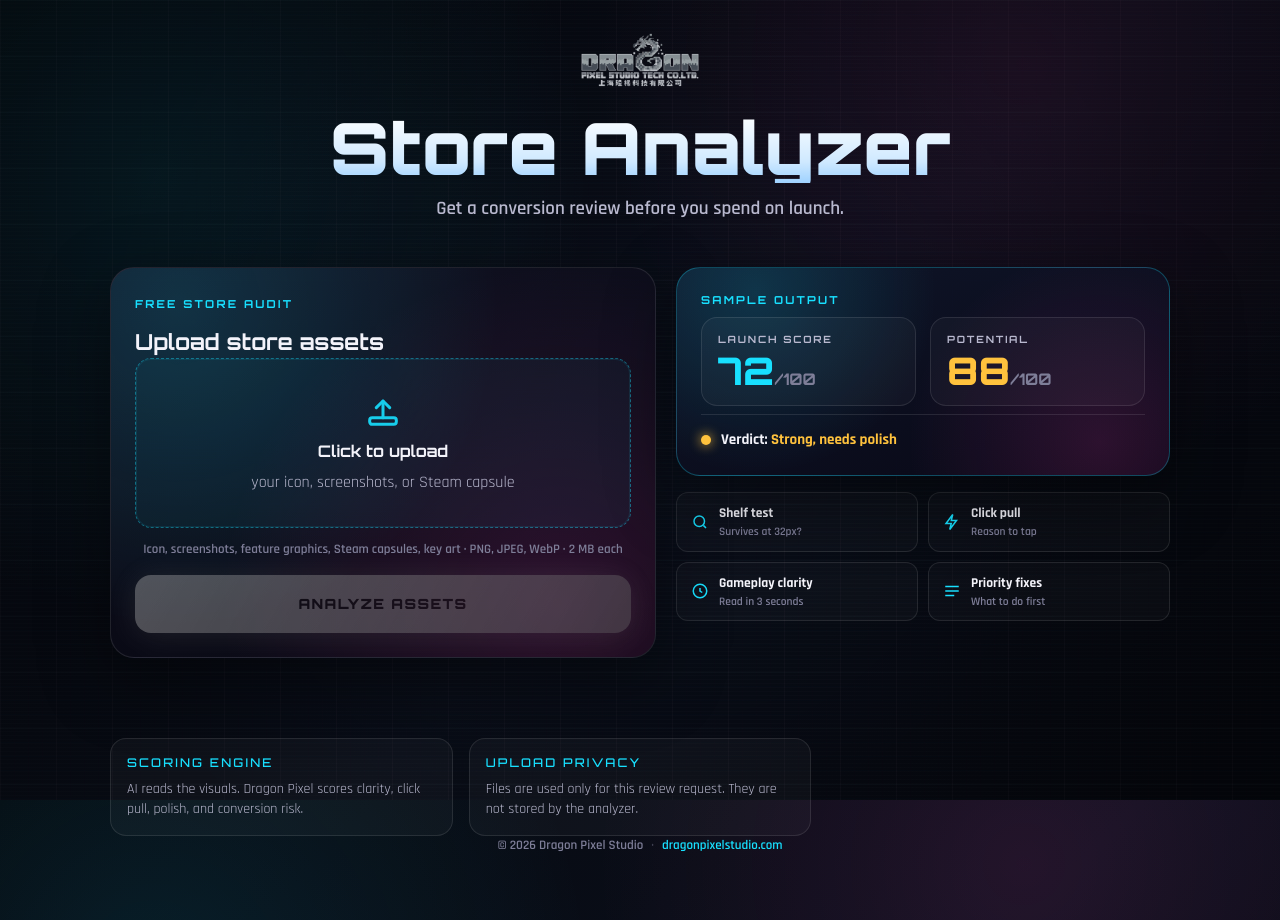
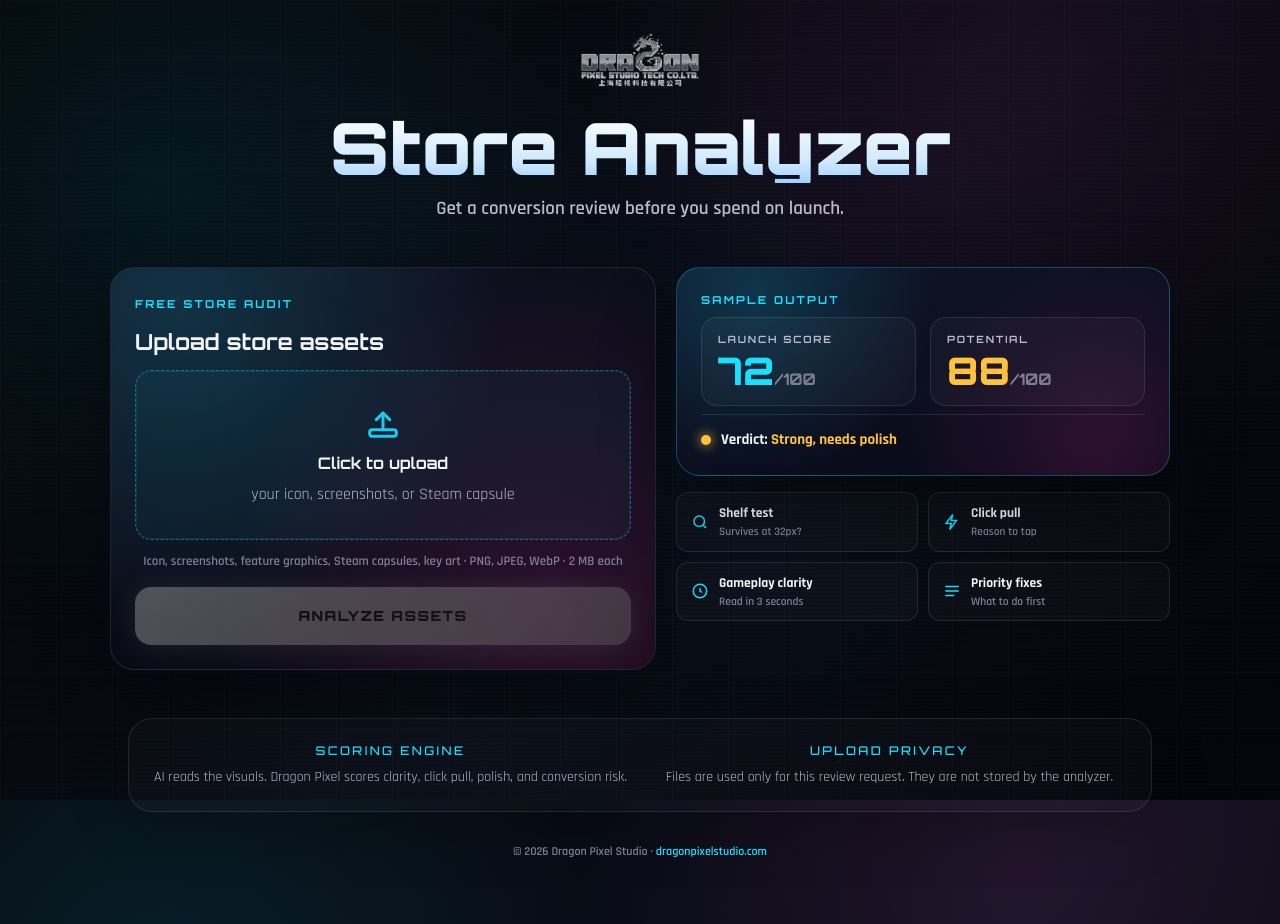
Before and after one commit to dragonpixelstudio/store-analyzer, a Next.js app: page / in a window 1280 px wide. Built offline with nearby package versions, Linux system fonts and the light colour scheme.

Commit message:
Polish analyzer upload and trust sections

```diff
--- a/app/page.tsx
+++ b/app/page.tsx
@@ -914,6 +914,7 @@ export default function Home() {
               Free store audit
             </span>
             <h2 className="font-brand text-[22px] font-bold">Upload store assets</h2>
+            <p className="mt-3 max-w-md text-sm font-semibold text-[var(--muted)]"> </p>
 
             {/* dropzone */}
             <label
@@ -1517,34 +1518,37 @@ export default function Home() {
       )}
 
       {/* footer */}
-      <footer className="mt-4 pt-6">
-<div className="mt-10 grid gap-4 text-sm md:grid-cols-3">
-  <div className="rounded-2xl border border-white/10 bg-white/[0.03] p-4">
-    <p className="font-brand text-xs uppercase tracking-[0.18em] text-[var(--cyan)]">
+<footer className="mt-12 text-center">
+<div className="mx-auto grid max-w-5xl grid-cols-1 gap-6 rounded-3xl border border-white/10 bg-white/[0.02] px-6 py-6 shadow-[0_18px_60px_rgba(0,0,0,.2)] md:grid-cols-2">
+  <div className="text-center">
+    <p className="font-brand text-xs uppercase tracking-[0.2em] text-[var(--cyan)]">
       Scoring Engine
     </p>
-    <p className="mt-2 text-[var(--muted)]">
+    <p className="mt-2 text-sm text-[var(--muted)]">
       AI reads the visuals. Dragon Pixel scores clarity, click pull, polish, and conversion risk.
     </p>
   </div>
 
-  <div className="rounded-2xl border border-white/10 bg-white/[0.03] p-4">
-    <p className="font-brand text-xs uppercase tracking-[0.18em] text-[var(--cyan)]">
+  <div className="text-center">
+    <p className="font-brand text-xs uppercase tracking-[0.2em] text-[var(--cyan)]">
       Upload Privacy
     </p>
-    <p className="mt-2 text-[var(--muted)]">
+    <p className="mt-2 text-sm text-[var(--muted)]">
       Files are used only for this review request. They are not stored by the analyzer.
     </p>
   </div>
-        </div>
-        <div className="text-center text-[13px] font-semibold text-[var(--faint)]">
-          © 2026 Dragon Pixel Studio
-          <span className="mx-2 opacity-45">·</span>
-          <a href="https://www.dragonpixelstudio.com" target="_blank" rel="noopener noreferrer" className="text-[var(--cyan)] hover:underline">
-            dragonpixelstudio.com
-          </a>
-        </div>
-      </footer>
+</div>
+
+  <p className="mt-8 text-xs font-semibold text-[var(--faint)]">
+    © 2026 Dragon Pixel Studio ·{" "}
+    <a
+      href="https://dragonpixelstudio.com"
+      className="text-[var(--cyan)] hover:underline"
+    >
+      dragonpixelstudio.com
+    </a>
+  </p>
+</footer>
     </main>
   );
 }
```
